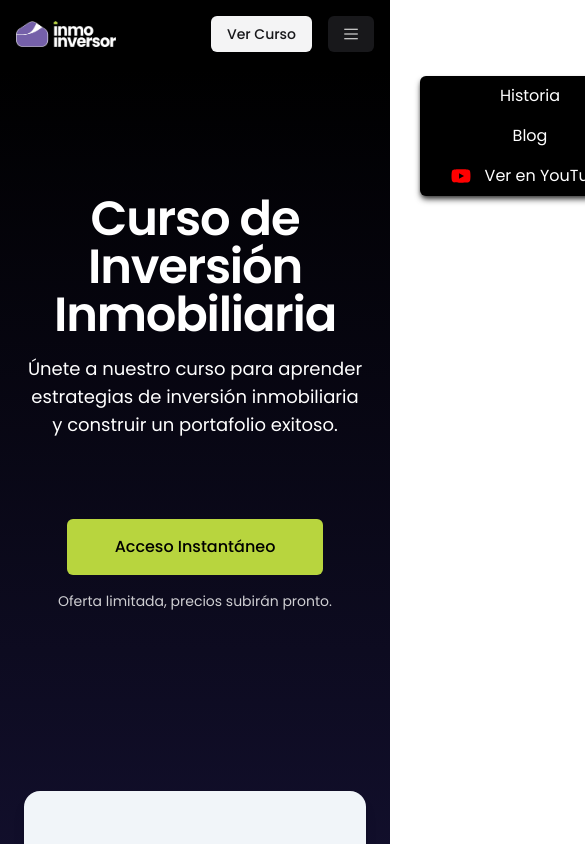
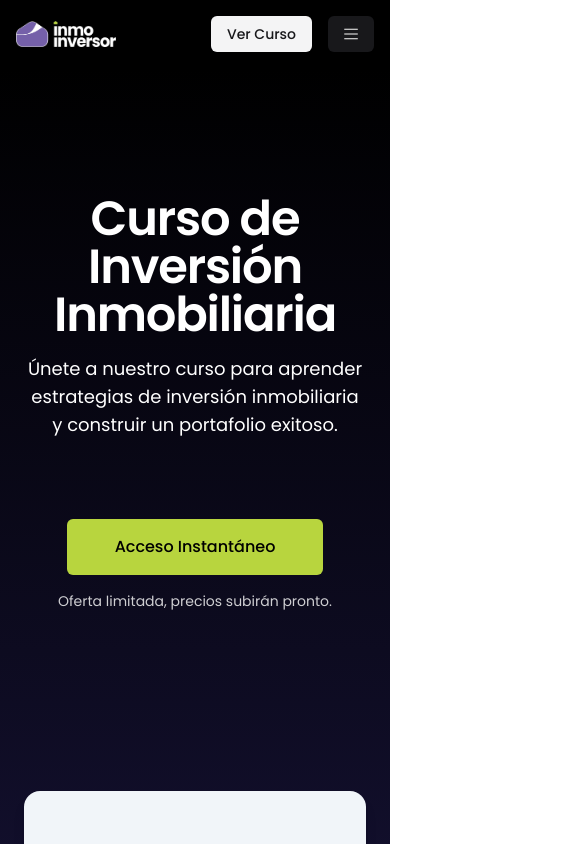
Before and after one commit to mikesoertsz/oc-inmoinversor-web, a Next.js app: page /course in a window 390 px wide. Shown: the top 844 px of the page, 585 px wide, since content can reach past the window. Built offline with nearby package versions, Linux system fonts and the light colour scheme.

Commit message:
Update responsiveness on site

```diff
--- a/src/app/(shared)/nav-main.tsx
+++ b/src/app/(shared)/nav-main.tsx
@@ -2,11 +2,11 @@
 import { Button } from "@/components/ui/button";
 import Image from "next/image";
 import Link from "next/link";
-import React, { useState } from "react";
+import { useState } from "react";
 import { FaYoutube } from "react-icons/fa";
+import { GrClose } from "react-icons/gr";
+import { SlMenu } from "react-icons/sl";
 import MobileNavbar from "./nav-mobile";
-import { SlMenu } from "react-icons/sl";
-import { GrClose } from "react-icons/gr";
 
 type NavLink = {
   text: string;
@@ -20,12 +20,9 @@ const navLinks: NavLink[] = [
 
 export default function NavMain() {
   const [openNav, setOpenNav] = useState(false);
+
   return (
-    <nav
-      className={`bg-black text-white py-4 px-0 flex w-full max-w-[100vw] sm:overflow-hidden ${
-        openNav ? "overflow-visible" : "overflow-hidden"
-      }`}
-    >
+    <>
       <MobileNavbar
         navitems={navLinks}
         buttons={[
@@ -39,6 +36,10 @@ export default function NavMain() {
         ]}
         open={openNav}
       />
+
+      <nav
+        className={`bg-black text-white py-4 px-0 flex w-full max-w-[100vw]`}
+      >
         <div className="flex w-full mx-auto px-4 justify-between items-center">
           <div className="text-lg font-semibold flex items-center">
             <Link href="/" className="hover:underline flex items-center">
@@ -64,6 +65,7 @@ export default function NavMain() {
               ))}
             </ul>
           </div>
+
           <div className="flex items-center justify-center gap-4">
             <Button
               variant="link"
@@ -95,5 +97,6 @@ export default function NavMain() {
           </div>
         </div>
       </nav>
+    </>
   );
 }
--- a/src/app/course/desire-testimonial-marquees.tsx
+++ b/src/app/course/desire-testimonial-marquees.tsx
@@ -50,7 +50,7 @@ export default function DesireTestimonialsMarquees({
   testimonials = defaultTestimonials,
 }: DesireTestimonialsMarqueesProps) {
   return (
-    <Wrapper className="py-12 bg-gradient-to-t from-slate-200 to-white">
+    <Wrapper className="py-12 bg-gradient-to-t from-slate-200 to-white px-0">
       <VelocityScroll
         text="Testimonios"
         default_velocity={1}
--- a/src/app/globals.css
+++ b/src/app/globals.css
@@ -6,8 +6,13 @@
   --container-size: 1080px;
 }
 
+html {
+  overflow-x: hidden;
+}
+
 body {
   font-family: Arial, Helvetica, sans-serif;
+  position: relative;
 }
 
 @layer utilities {
--- a/src/app/layouts/blog/blog-content.tsx
+++ b/src/app/layouts/blog/blog-content.tsx
@@ -6,6 +6,8 @@ interface BlogContentProps {
 }
 
 export function BlogContent({ article }: BlogContentProps) {
+  console.log({ content: article.content });
+
   return (
     <Wrapper className="py-8">
       <InnerWrap className="prose max-w-3xl text-left mx-auto flex flex-col items-start justify-start">
--- a/src/app/layouts/blog/blog-layout.tsx
+++ b/src/app/layouts/blog/blog-layout.tsx
@@ -3,7 +3,6 @@ import { getRelatedArticlesAction } from "@/server/actions/articles";
 import { BlogContent } from "./blog-content";
 import { BlogHero } from "./blog-hero";
 import { BlogRelatedPosts } from "./blog-related-posts";
-
 interface BlogLayoutProps {
   article: Article;
   children?: React.ReactNode;
--- a/src/app/story/page.tsx
+++ b/src/app/story/page.tsx
@@ -62,8 +62,10 @@ export default function Story() {
               style={{ objectFit: "cover" }}
             />
           </div>
-          <div className="py-12 flex w-fullbun run dev
-          ">
+          <div
+            className="py-12 flex w-fullbun run dev
+          "
+          >
             <PersonalStory />
           </div>
           <div className="flex flex-col w-full gap-4 mt-6">
@@ -73,7 +75,7 @@ export default function Story() {
               </p>
             ))}
           </div>
-          <div className="flex items-center justify-between gap-12 p-8 my-4 mt-12 text-white bg-slate-900 shadow-lg rounded-xl">
+          <div className="flex flex-col md:flex-row items-center justify-between gap-12 p-8 my-4 mt-12 text-white bg-slate-900 shadow-lg rounded-xl text-center md:text-left">
             <p className="text-sm">{storyContent.courseMessage}</p>
             <Button variant="secondary" asChild>
               <Link href={storyContent.courseLink}>Ver Curso</Link>
```
Lines whose indentation alone changed are shown as unchanged.
